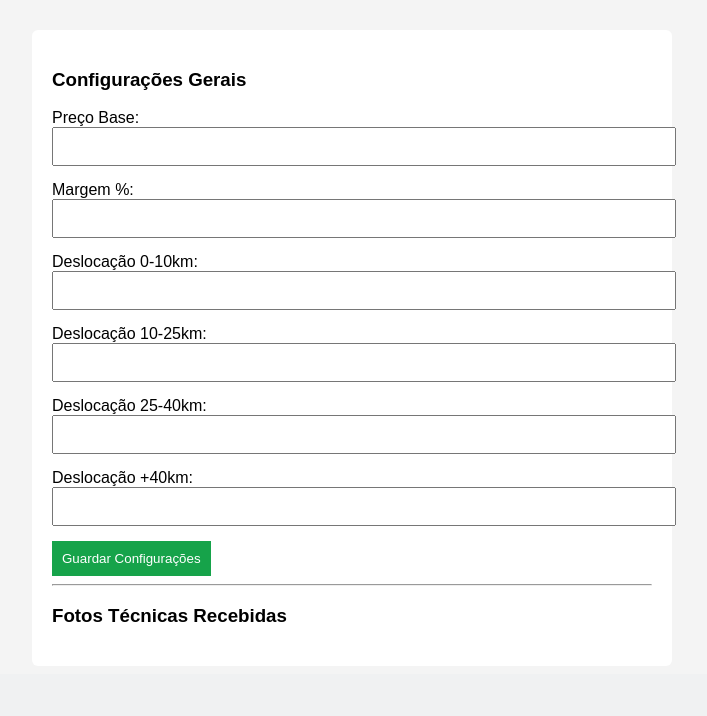
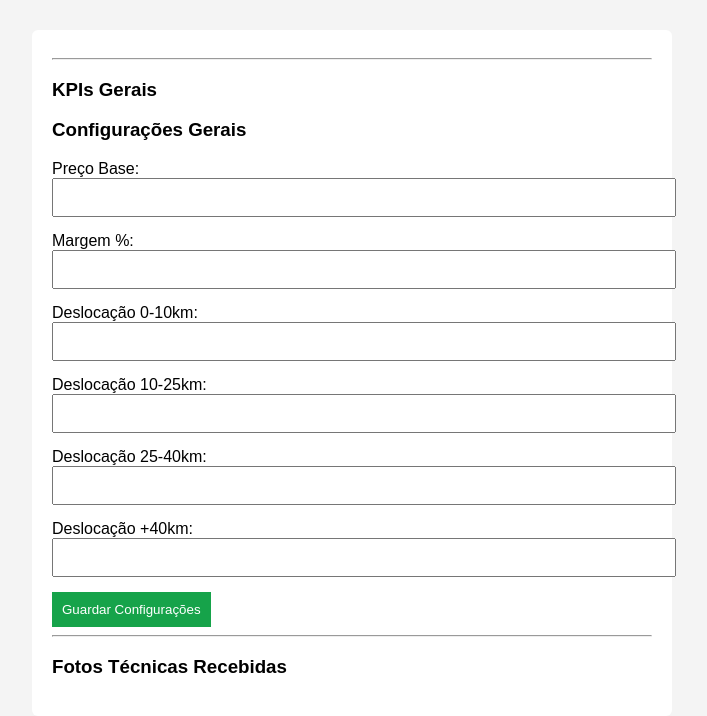
Before and after one commit to AndreVazao/proventil, a Python web app: template templates/dashboard.html in a window 1280 px wide. Shown: the part 126-842 px from the top of the page, without its empty margins (288-995 px from the left). Before the commit the page ends 792 px from the top, so only its background shows below. Run offline with Jinja, Linux system fonts and the light colour scheme; the template is opened without the code that fills it, so the values that code supplies are empty.

Commit message:
Update dashboard.html

```diff
--- a/templates/dashboard.html
+++ b/templates/dashboard.html
@@ -13,7 +13,25 @@
 </header>
 
 <div class="container">
+    <hr>
+<h3>KPIs Gerais</h3>
+<div id="kpis"></div>
 
+<script>
+async function carregarKPIs() {
+    const res = await fetch('/api/kpi');
+    const data = await res.json();
+
+    document.getElementById("kpis").innerHTML = `
+        <p><strong>Prédios:</strong> ${data.buildings}</p>
+        <p><strong>Obras Pendentes:</strong> ${data.pending}</p>
+        <p><strong>Obras Concluídas:</strong> ${data.completed}</p>
+        <p><strong>Faturação Total:</strong> €${data.revenue}</p>
+    `;
+}
+
+carregarKPIs();
+</script>
     <h3>Configurações Gerais</h3>
 
     <label>Preço Base:</label>
```
